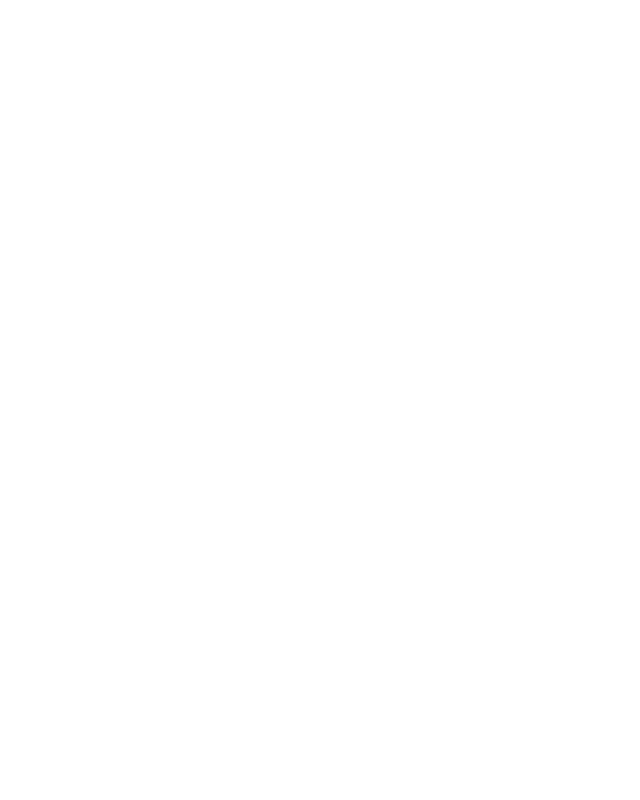
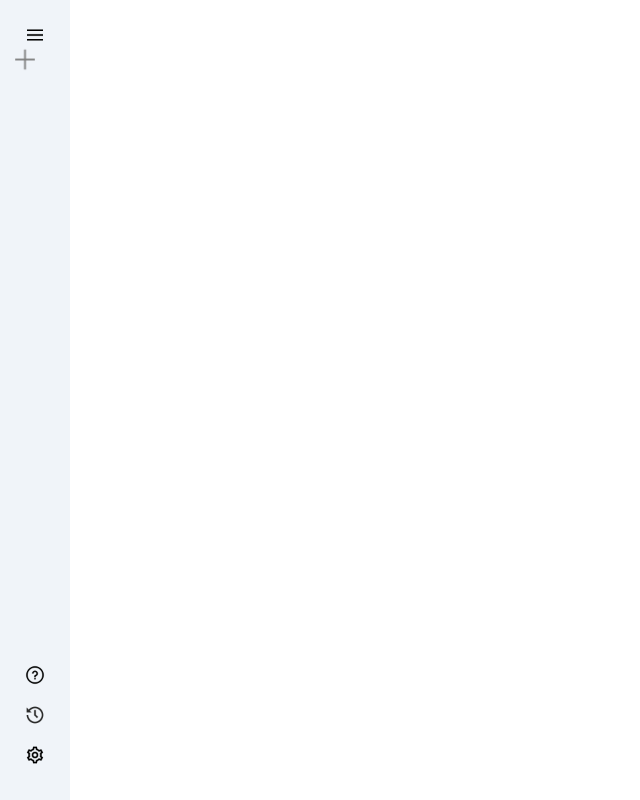
Before and after one commit to Hamid-Naveed-Choudhary/Gemini-clone, a React (Vite) app: page / in a window 1280 px wide. Shown: the whole page, without its empty margins (0-640 px from the left). Built offline with nearby package versions, Linux system fonts and the light colour scheme.

Commit message:
Completed Sidebar

```diff
--- a/src/components/Sidebar/Sidebar.css
+++ b/src/components/Sidebar/Sidebar.css
@@ -0,0 +1,66 @@
+.sidebar {
+    min-height: 100vh;
+    display: inline-flex;
+    flex-direction: column;
+    justify-content: space-between;
+    background-color: #f0f4f9;
+    padding: 25px 15px;
+}
+
+.sidebar img {
+    width: 20px;
+}
+
+.sidebar .menu {
+    display: block;
+    margin-left: 10px;
+    cursor: pointer;
+}
+
+.sidebar .new-chat {
+    margin-top: 50px;
+    display: inline-flex;
+    align-items: center;
+    gap: 10px;
+    padding: 10px 15px;
+    background-color: #e6eaf1;
+    border-radius: 50px;
+    font-size: 14px;
+    color: gray;
+    cursor: pointer;
+}
+
+.sidebar .recent {
+    display: flex;
+    flex-direction: column;
+}
+
+.sidebar .recent-title {
+    margin-top: 30px;
+    margin-bottom: 20px;
+}
+
+.sidebar .recent-entry {
+    display: flex;
+    align-items: start;
+    gap: 10px;
+    padding: 10px;
+    padding-right: 40px;
+    border-radius: 50px;
+    color: #282828;
+    cursor: pointer;
+}
+
+.sidebar .recent-entry:hover {
+    background-color: #e2e6eb;
+}
+
+.sidebar .bottom {
+    display: flex;
+    flex-direction: column;
+}
+
+.sidebar .bottom-item {
+    padding-right: 10px;
+    cursor: pointer;
+}
--- a/src/components/Sidebar/Sidebar.jsx
+++ b/src/components/Sidebar/Sidebar.jsx
@@ -1,10 +1,45 @@
-import React from 'react'
+import React, { useState } from 'react'
 import './Sidebar.css'
+import { assets } from '../../assets/assets'
 
 const Sidebar = () => {
+
+    const [extended, setExtended] = useState(false)
+
     return (
-        <div>
+        <div className='sidebar'>
+            <div className="top">
+                <img onClick={() => setExtended(prev => !prev)} className='menu' src={assets.menu_icon} alt="" />
+                <div className="net-chat">
+                    <img src={assets.plus_icon} alt="" />
+                    {extended ? <p>New Chat</p> : null}
+                </div>
+                {extended
+                    ? <div className="recent">
+                        <p className="recent-title">Recent</p>
+                        <div className="recent-entry">
+                            <img src={assets.message_icon} alt="" />
+                            <p>What is react ...</p>
+                        </div>
+                    </div>
+                    : null
+                }
 
+            </div>
+            <div className="bottom">
+                <div className="bottom-item recent-entry">
+                    <img src={assets.question_icon} alt="" />
+                    {extended ? <p>Help</p> : null}
+                </div>
+                <div className="bottom-item recent-entry">
+                    <img src={assets.history_icon} alt="" />
+                    {extended ? <p>Activity</p> : null}
+                </div>
+                <div className="bottom-item recent-entry">
+                    <img src={assets.setting_icon} alt="" />
+                    {extended ? <p>Settings</p> : null}
+                </div>
+            </div>
         </div>
     )
 }
--- a/src/index.css
+++ b/src/index.css
@@ -1,7 +1,10 @@
+@import url('https://fonts.googleapis.com/css2?family=Outfit:wght@100..900&display=swap');
+
 * {
   padding: 0;
   margin: 0;
   box-sizing: border-box;
+  font-family: Outfit;
 }
 
 #root {
```
